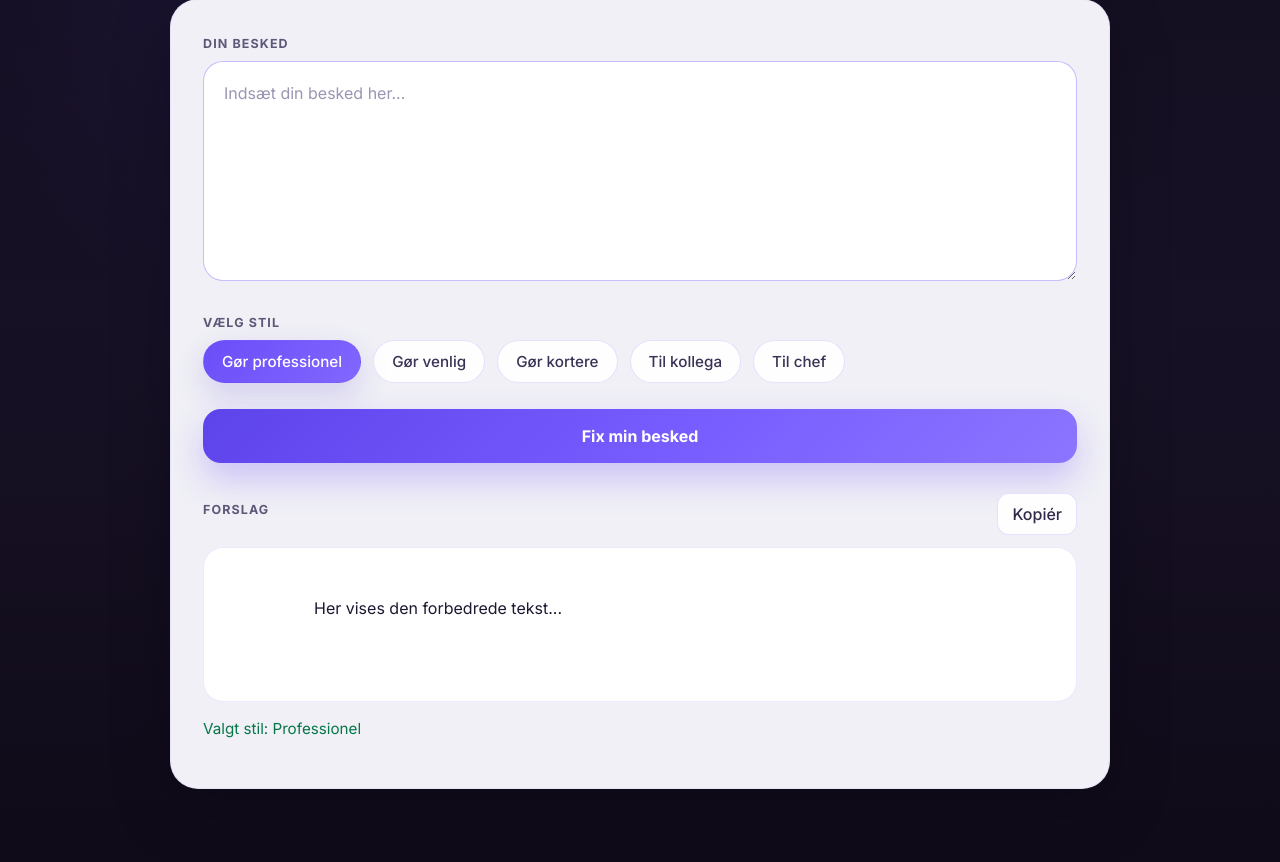
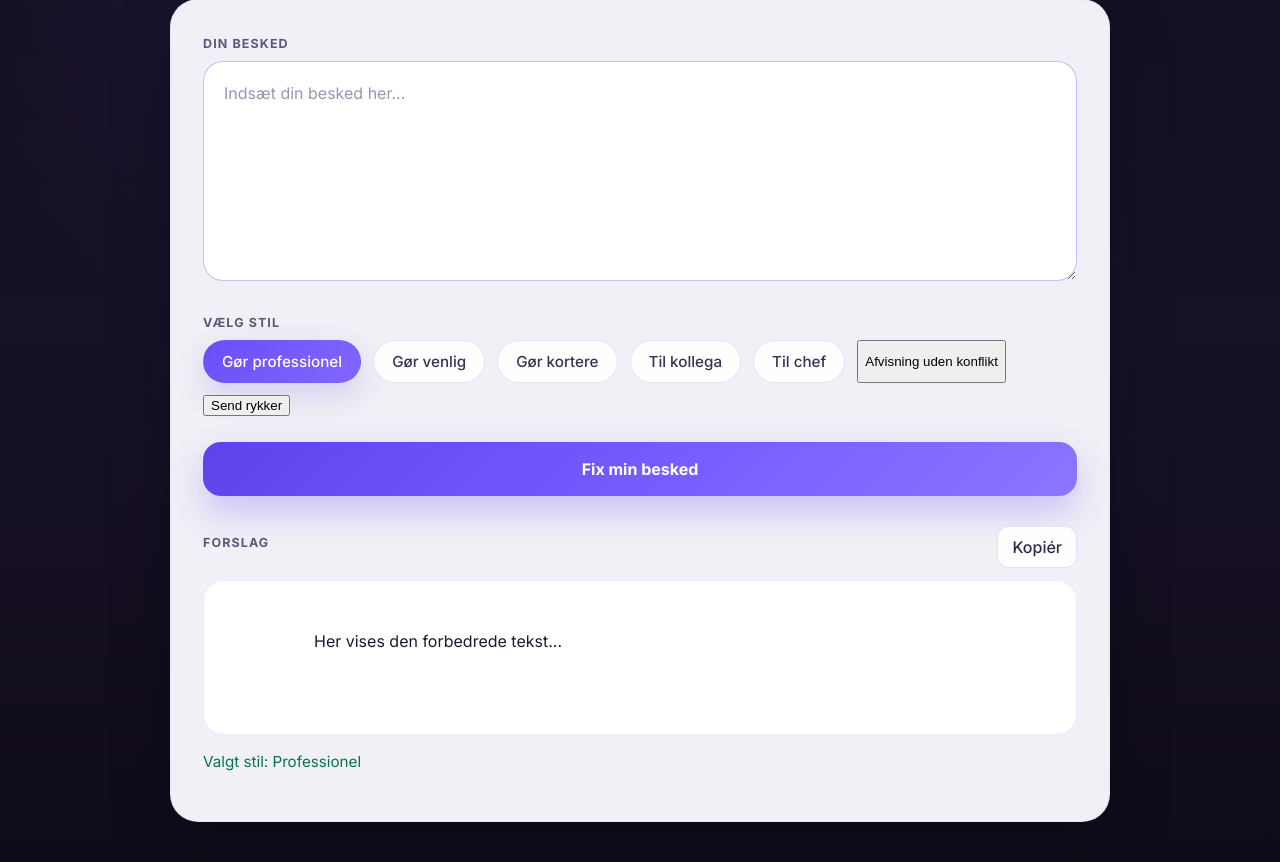
Before and after one commit to daniprogo12-cell/FixMinBesked, a Flask app: page / in a window 1280 px wide. Shown: the part 254-1116 px from the top of the page. Run offline with Flask 3, Linux system fonts and the light colour scheme.

Commit message:
opdateret til nyeste version

```diff
--- a/templates/index.html
+++ b/templates/index.html
@@ -38,6 +38,8 @@
                     <button type="button" class="tone-btn" data-tone="Kortere">Gør kortere</button>
                     <button type="button" class="tone-btn" data-tone="Kollega">Til kollega</button>
                     <button type="button" class="tone-btn" data-tone="Chef">Til chef</button>
+                    <button data-tone="Afvisning">Afvisning uden konflikt</button>
+                    <button data-tone="Rykker">Send rykker</button>
                 </div>
             </div>
 
```
Also changed, not shown: 1 other file.
